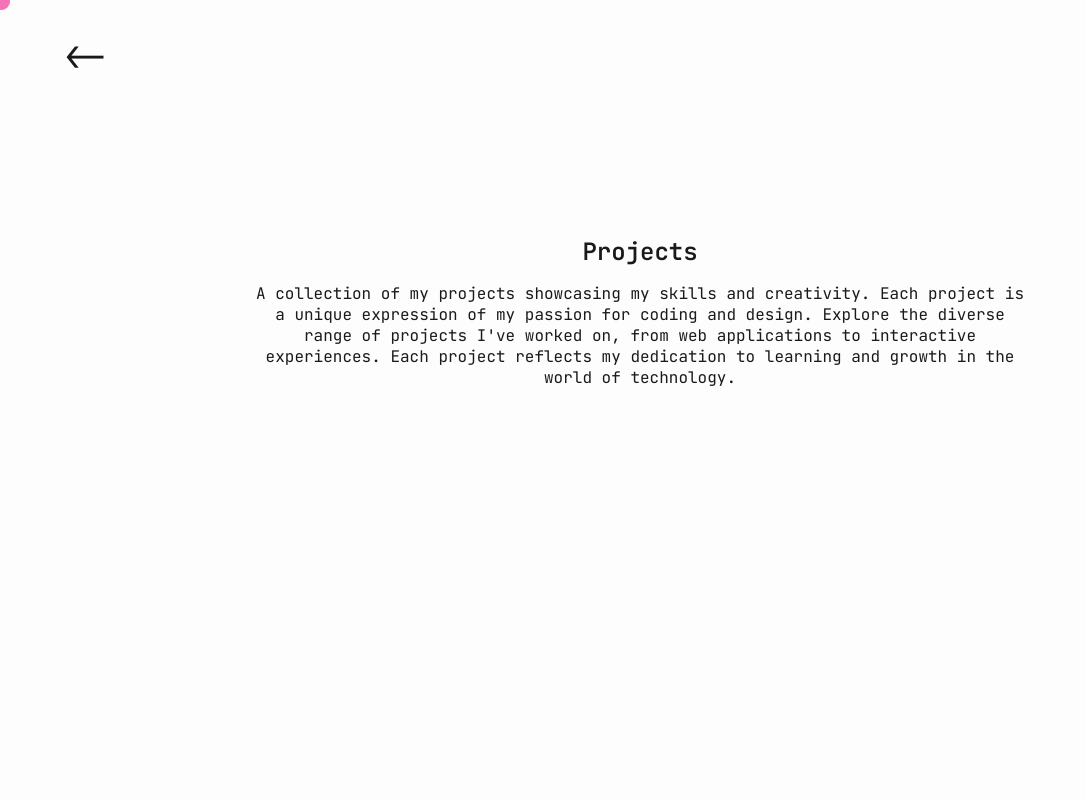
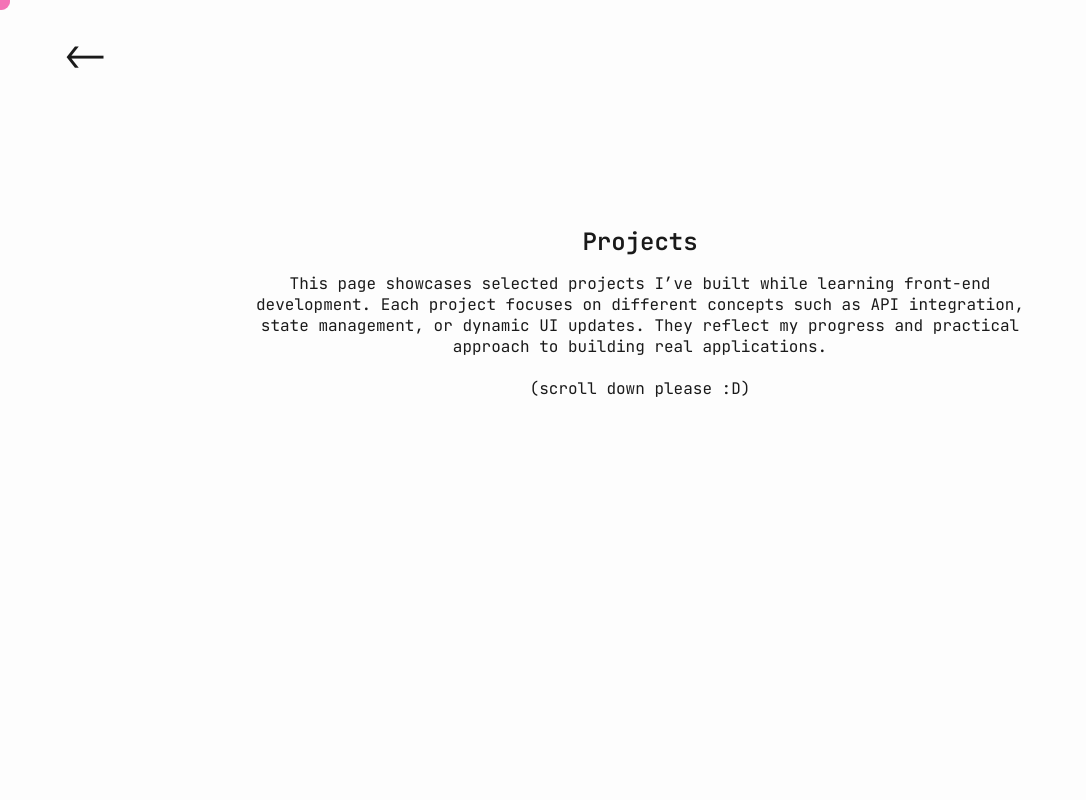
Before and after one commit to petterwaw/portfolio-site, a React (Vite) app: page /projects in a window 1280 px wide. Shown: the top 800 px of the page, without its empty margins (0-1086 px from the left). Built offline with nearby package versions, Linux system fonts and the light colour scheme.

Commit message:
update portfolio

```diff
--- a/src/pages/Projects.jsx
+++ b/src/pages/Projects.jsx
@@ -27,14 +27,12 @@ export default function Projects() {
       const scrollY = window.scrollY;
       const localScroll = scrollY - sectionTop;
 
-      // down: anywhere above section → snap to section start
       if (e.deltaY > 0 && !snappingDown.current && scrollY < sectionTop - 5) {
         e.preventDefault();
         doSnap(sectionTop, snappingDown);
         return;
       }
 
-      // up: near the start of section (even mid-animation) → snap to intro
       if (e.deltaY < 0 && !snappingUp.current) {
         const nearStart = scrollY >= sectionTop - window.innerHeight * 0.5 && scrollY <= sectionTop + 50;
         if (nearStart) {
@@ -52,7 +50,10 @@ export default function Projects() {
     <>
       <section className='projects-intro' ref={introRef}>
         <h1 className='projects-title'>Projects</h1>
-        <p className='projects-description'>A collection of my projects showcasing my skills and creativity. Each project is a unique expression of my passion for coding and design. Explore the diverse range of projects I've worked on, from web applications to interactive experiences. Each project reflects my dedication to learning and growth in the world of technology.</p>
+        <p className='projects-description'>This page showcases selected projects
+          I’ve built while learning front-end development. Each project focuses on different
+          concepts such as API integration, state management, or dynamic UI updates.
+          They reflect my progress and practical approach to building real applications. <br /><br/> (scroll down please :D)</p>
       </section>
       <div ref={scrollRef}>
         <HorizontalScroll />
```
